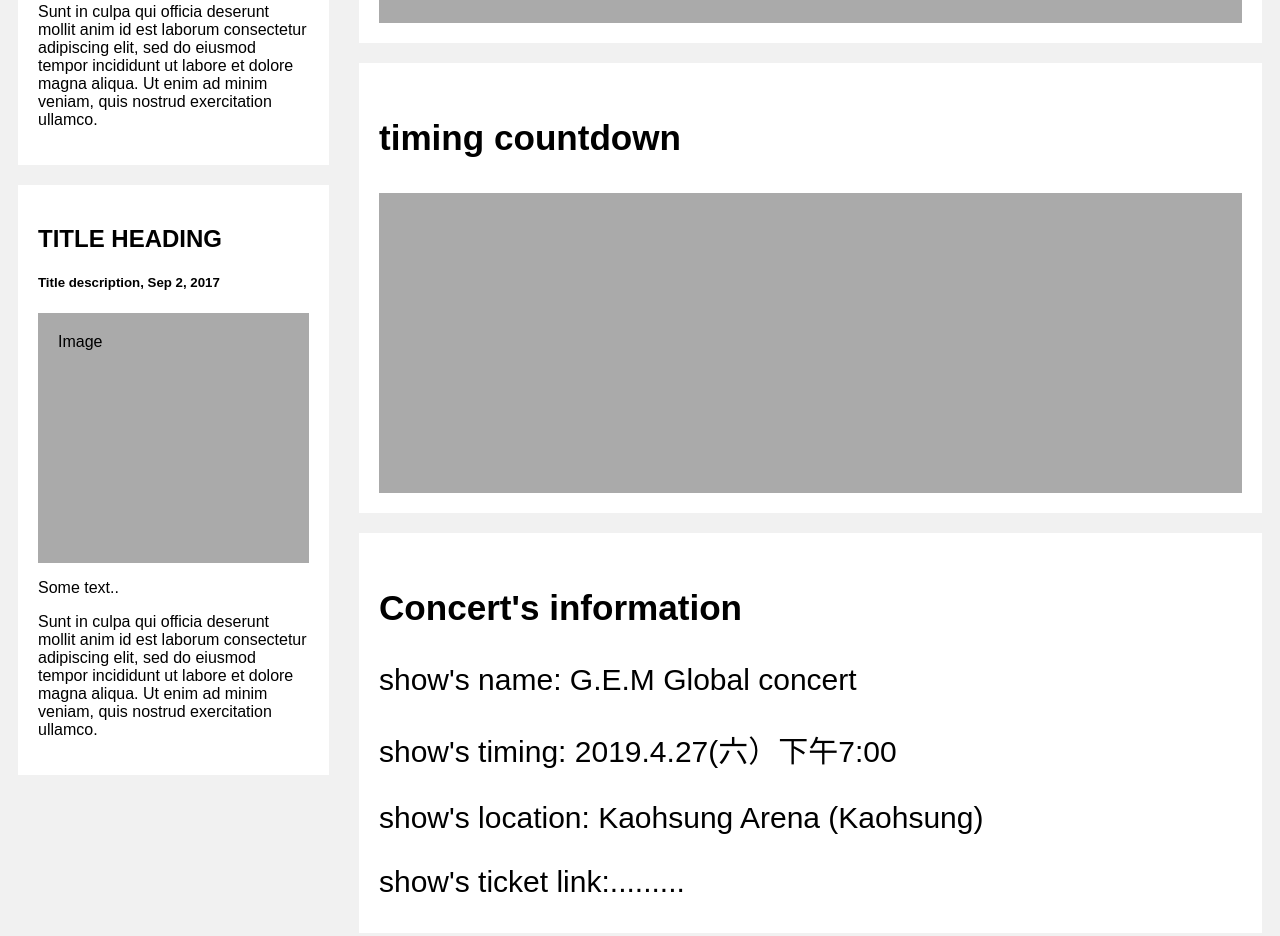
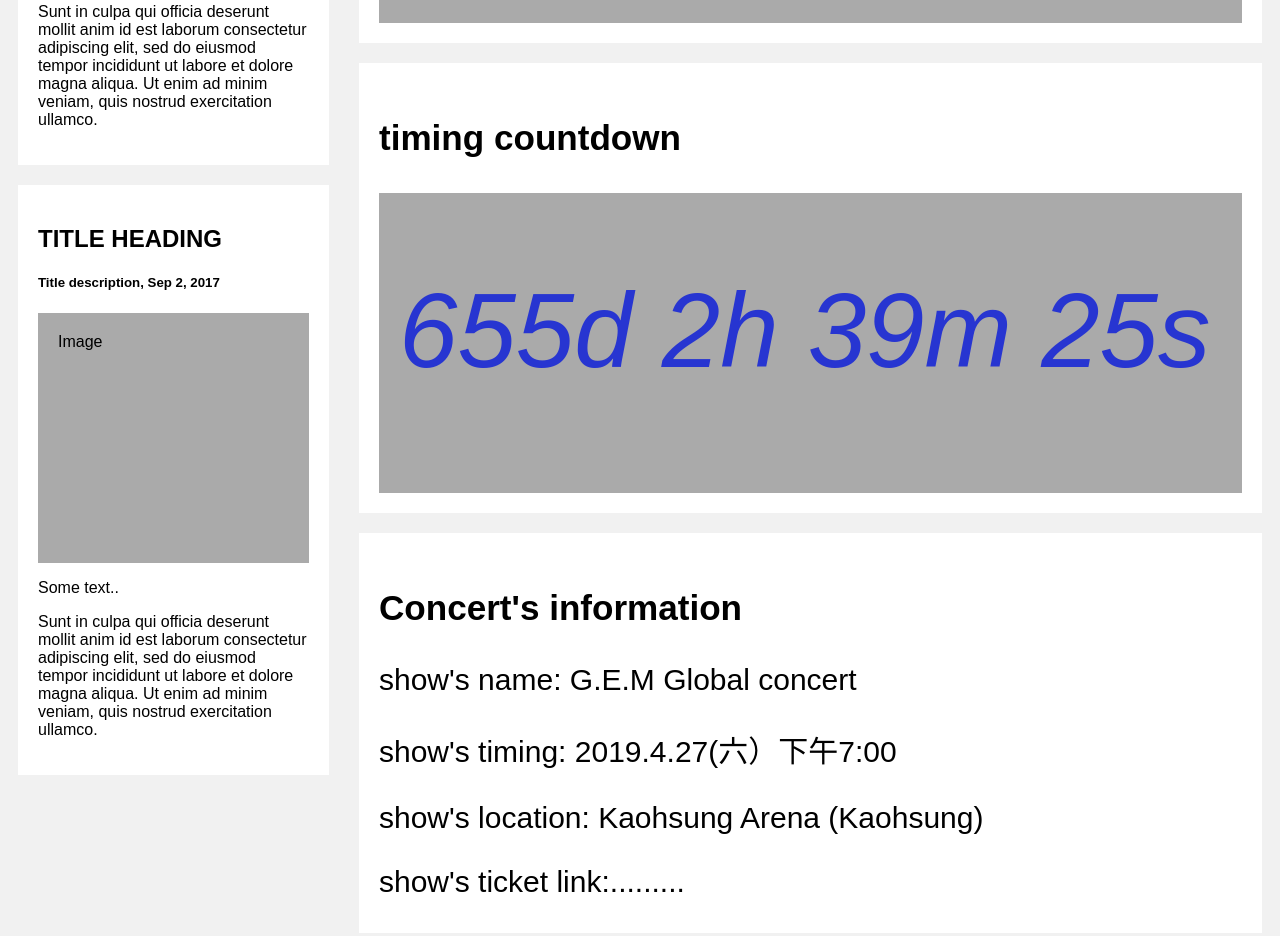
Before and after one commit to nozomi396/ntustFinalProject, a plain HTML site: page test.html in a window 1280 px wide. Shown: the part 693-1629 px from the top of the page. Drawn offline with Linux system fonts and the light colour scheme.

Commit message:
Update test.html

```diff
--- a/test.html
+++ b/test.html
@@ -3,33 +3,35 @@
 <head>
   <meta charset="utf-8">
 <style>
+em  {
+  color:#2735d1;
+  text-align: center;
+  font-size: 105px;
+  margin-top: 0px;
+  line-height:235px
+}
 * {
   box-sizing: border-box;
 }
-
 body {
   font-family: Arial;
   padding: 10px;
   background: #f1f1f1;
 }
-
 /* Header/Blog Title */
 .header {
   padding: 30px;
   text-align: left;
   background: white;
 }
-
 .header h1 {
   font-size: 50px;
 }
-
 /* Style the top navigation bar */
 .topnav {
   overflow: hidden;
   background-color: #333;
 }
-
 /* Style the topnav links */
 .topnav a {
   float: left;
@@ -39,20 +41,17 @@
   padding: 14px 16px;
   text-decoration: none;
 }
-
 /* Change color on hover */
 .topnav a:hover {
   background-color: #ddd;
   color: black;
 }
-
 /* Create two unequal columns that floats next to each other */
 /* Left column */
 .leftcolumn {
   float: left;
   width: 25%;
 }
-
 /* Right column */
 .rightcolumn {
   float: left;
@@ -61,28 +60,24 @@
   padding-left: 30px;
   font-size: 30px
 }
-
 /* Fake image */
 .fakeimg {
   background-color: #aaa;
   width: 100%;
   padding: 20px;
 }
-
 /* Add a card effect for articles */
 .card {
   background-color: white;
   padding: 20px;
   margin-top: 20px;
 }
-
 /* Clear floats after the columns */
 .row:after {
   content: "";
   display: table;
   clear: both;
 }
-
 /* Footer */
 .footer {
   padding: 20px;
@@ -90,7 +85,6 @@
   background: #ddd;
   margin-top: 20px;
 }
-
 /* Responsive layout - when the screen is less than 800px wide, make the two columns stack on top of each other instead of next to each other */
 @media screen and (max-width: 800px) {
   .leftcolumn, .rightcolumn {
@@ -98,7 +92,6 @@
     padding: 0;
   }
 }
-
 /* Responsive layout - when the screen is less than 400px wide, make the navigation links stack on top of each other instead of next to each other */
 @media screen and (max-width: 400px) {
   .topnav a {
@@ -106,6 +99,7 @@
     width: 100%;
   }
 }
+
 </style>
 </head>
 <body>
@@ -149,7 +143,9 @@
     </div>
     <div class="card">
       <h3>timing countdown</h3>
-      <div class="fakeimg"style="height:300px;"><p></p></div>
+      <div class="fakeimg"style="height:300px;"> <em id="demo"></em><p></p></div>
+
+
     </div>
     <div class="card"style="height:400px;">
       <h3>Concert's information</h3>
@@ -165,6 +161,35 @@
 <div class="footer">
   <h2>All the concert ticket you want, We all have</h2>
 </div>
+<script>
+// Set the date we're counting down to
+var countDownDate = new Date("Jan 5, 2021 15:37:25").getTime();
 
+// Update the count down every 1 second
+var x = setInterval(function() {
+
+  // Get todays date and time
+  var now = new Date().getTime();
+
+  // Find the distance between now and the count down date
+  var distance = countDownDate - now;
+
+  // Time calculations for days, hours, minutes and seconds
+  var days = Math.floor(distance / (1000 * 60 * 60 * 24));
+  var hours = Math.floor((distance % (1000 * 60 * 60 * 24)) / (1000 * 60 * 60));
+  var minutes = Math.floor((distance % (1000 * 60 * 60)) / (1000 * 60));
+  var seconds = Math.floor((distance % (1000 * 60)) / 1000);
+
+  // Output the result in an element with id="demo"
+  document.getElementById("demo").innerHTML = days + "d " + hours + "h "
+  + minutes + "m " + seconds + "s ";
+
+  // If the count down is over, write some text
+  if (distance < 0) {
+    clearInterval(x);
+    document.getElementById("demo").innerHTML = "EXPIRED";
+  }
+}, 1000);
+</script>
 </body>
 </html>
```
